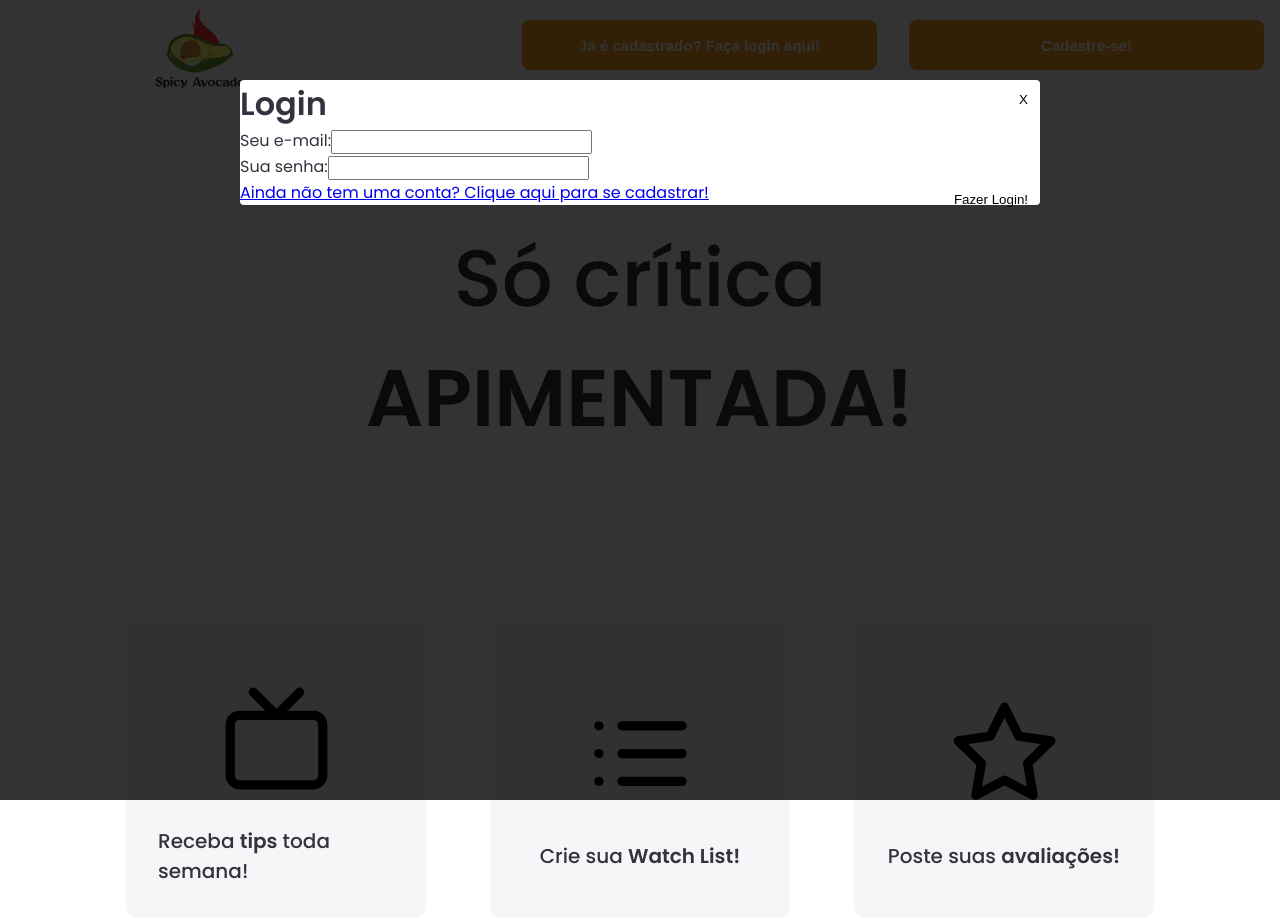
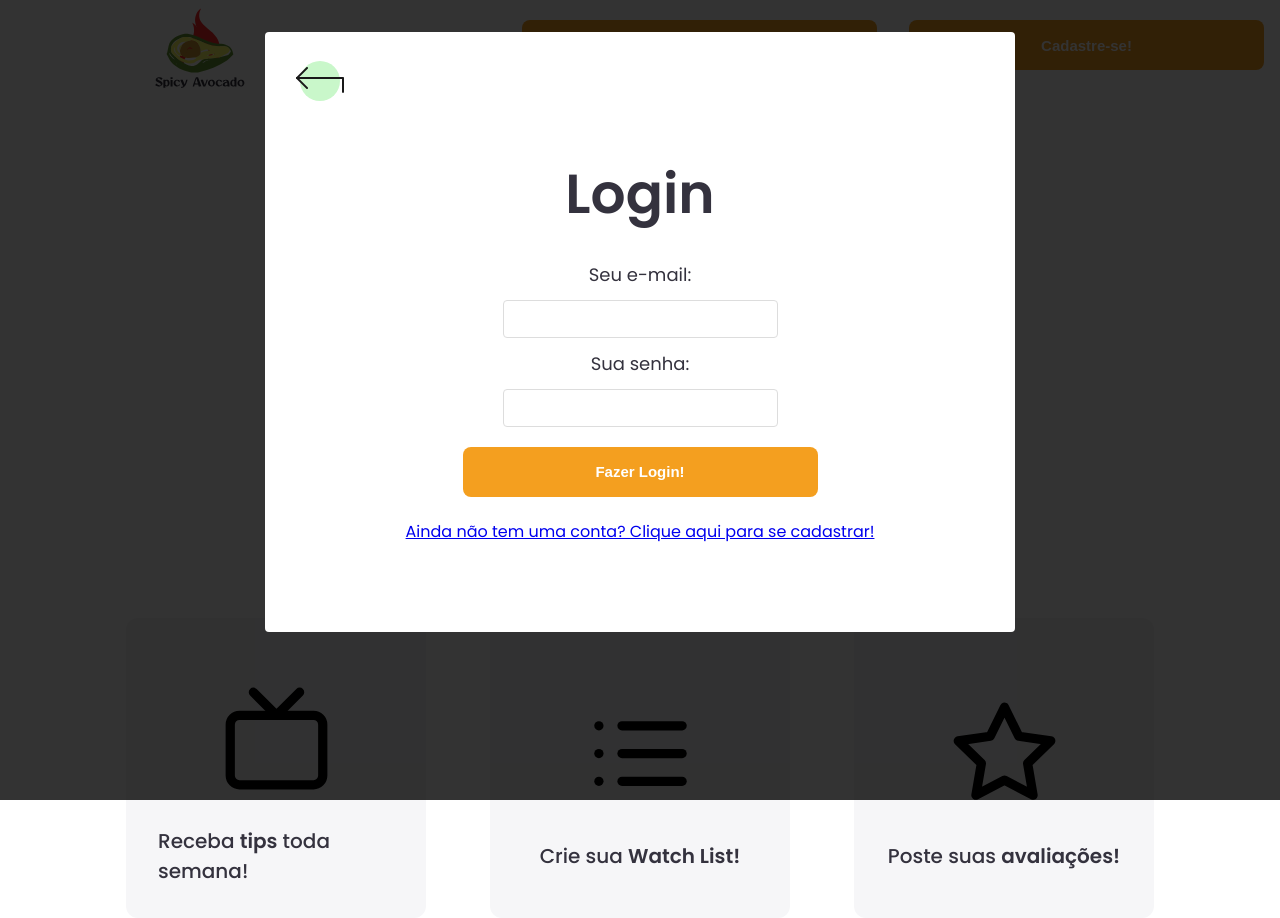
Before and after one commit to Briofita09/spicy-avocado-client, a React (Create React App) app: page / in a window 1280 px wide. Both pictures are taken after a click on the button "Ja é cadastrado? Faça login aqui!". Shown: the top 918 px of the page. Built offline with nearby package versions, Linux system fonts and the light colour scheme.

Commit message:
styles ajust

```diff
--- /dev/null
+++ b/src/assets/styles/Login.module.scss
@@ -0,0 +1,54 @@
+.loginCard {
+  border-radius: 12px;
+  display: flex;
+  align-items: center;
+  justify-content: center;
+  flex-direction: column;
+  width: 700px;
+  height: 500px;
+
+  h1 {
+    font-weight: 800;
+    font-size: 55px;
+    display: flex;
+    justify-content: center;
+  }
+
+  form {
+    display: flex;
+    align-items: center;
+    flex-direction: column;
+    text-align: left;
+    padding: 1.5rem;
+
+    label {
+      font-size: 18px;
+      padding: 2px;
+    }
+
+    input,
+    button,
+    p {
+      margin: 10px;
+      padding: 2px;
+    }
+
+    input {
+      border: 1px solid #ddd;
+      border-radius: 4px;
+      padding: 0.5rem;
+    }
+
+    button {
+      width: 355px;
+      height: 50px;
+      background-color: var(--orange-dark);
+      border-radius: 8px;
+      font-weight: 800;
+      font-size: 15px;
+      color: #fff;
+      padding: 0 32px;
+      border: 0;
+    }
+  }
+}
--- a/src/assets/styles/Modal.module.scss
+++ b/src/assets/styles/Modal.module.scss
@@ -4,19 +4,26 @@
   bottom: 0;
   left: 0;
   right: 0;
+  align-items: center;
+  justify-content: center;
   background-color: rgba(0, 0, 0, 0.8);
 }
 
 .modalContainer {
   background-color: #fff;
   border-radius: 4px;
-  max-width: 800px;
-  margin: 80px auto 0 auto;
-
-  button {
-    float: right;
-    background: unset;
-    border: unset;
-    margin: 12px;
-  }
+  max-width: 750px;
+  height: 600px;
+  display: flex;
+  justify-content: center;
+  align-items: center;
+  flex-direction: column;
+  margin: 2rem auto;
 }
+.closeButton {
+  float: right;
+  background: unset;
+  border: unset;
+  margin-right: 40rem;
+  padding: 0.5rem;
+}
--- a/src/assets/styles/Signup.module.scss
+++ b/src/assets/styles/Signup.module.scss
@@ -34,4 +34,10 @@
     margin: 10px;
     padding: 2px;
   }
+
+  input {
+    border: 1px solid #ddd;
+    border-radius: 4px;
+    padding: 0.5rem;
+  }
 }
--- a/src/components/Modal.js
+++ b/src/components/Modal.js
@@ -1,6 +1,8 @@
 import React from "react";
 import ReactDOM from "react-dom";
 import styles from "../assets/styles/Modal.module.scss";
+
+import closeIcon from "../assets/images/other-icons/back.png";
 
 const portalRoot = document.getElementById("portal-root");
 
@@ -14,8 +16,12 @@ const Modal = (props) => {
       }}
     >
       <div className={styles.modalContainer}>
-        <button type="button" onClick={() => props.setState(false)}>
-          X
+        <button
+          type="button"
+          onClick={() => props.setState(false)}
+          className={styles.closeButton}
+        >
+          <img src={closeIcon} alt="Back Icon" />
         </button>
         {props.children}
       </div>
--- a/src/routeComponents/auth/Login.js
+++ b/src/routeComponents/auth/Login.js
@@ -1,6 +1,7 @@
 import React, { useState, useContext } from "react";
 import { Link } from "react-router-dom";
 import api from "../../apis/api";
+import styles from "../../assets/styles/Login.module.scss";
 
 import { AuthContext } from "../../contexts/authContext";
 
@@ -35,16 +36,16 @@ function Login(props) {
       setErrors({ password: "", email: "" });
       props.history.push("/contentTypeSelector");
     } catch (err) {
-      console.error(err.response);
-      setErrors({ ...err.response.data.errors });
+      console.error(err);
+      // setErrors({ ...err.response.data.errors });
     }
   }
 
   return (
-    <form onSubmit={handleSubmit}>
-      <h1>Login</h1>
-
-      <div>
+    <>
+      <div className={styles.loginCard}>
+        <h1 className={styles.pageTitle}>Login</h1>
+        <form className={styles.loginForm} onSubmit={handleSubmit}>
           <label htmlFor="signupFormEmail">Seu e-mail:</label>
           <input
             type="email"
@@ -54,9 +55,7 @@ function Login(props) {
             error={errors.email}
             onChange={handleChange}
           />
-      </div>
 
-      <div>
           <label htmlFor="signupFormPassword">Sua senha:</label>
           <input
             type="password"
@@ -66,16 +65,15 @@ function Login(props) {
             error={errors.password}
             onChange={handleChange}
           />
-      </div>
 
-      <div>
           <button type="submit">Fazer Login!</button>
 
           <Link to="/auth/signup">
-          Ainda não tem uma conta? Clique aqui para se cadastrar!
+            <p>Ainda não tem uma conta? Clique aqui para se cadastrar!</p>
           </Link>
+        </form>
       </div>
-    </form>
+    </>
   );
 }
 
```
Lines whose indentation alone changed are shown as unchanged.
